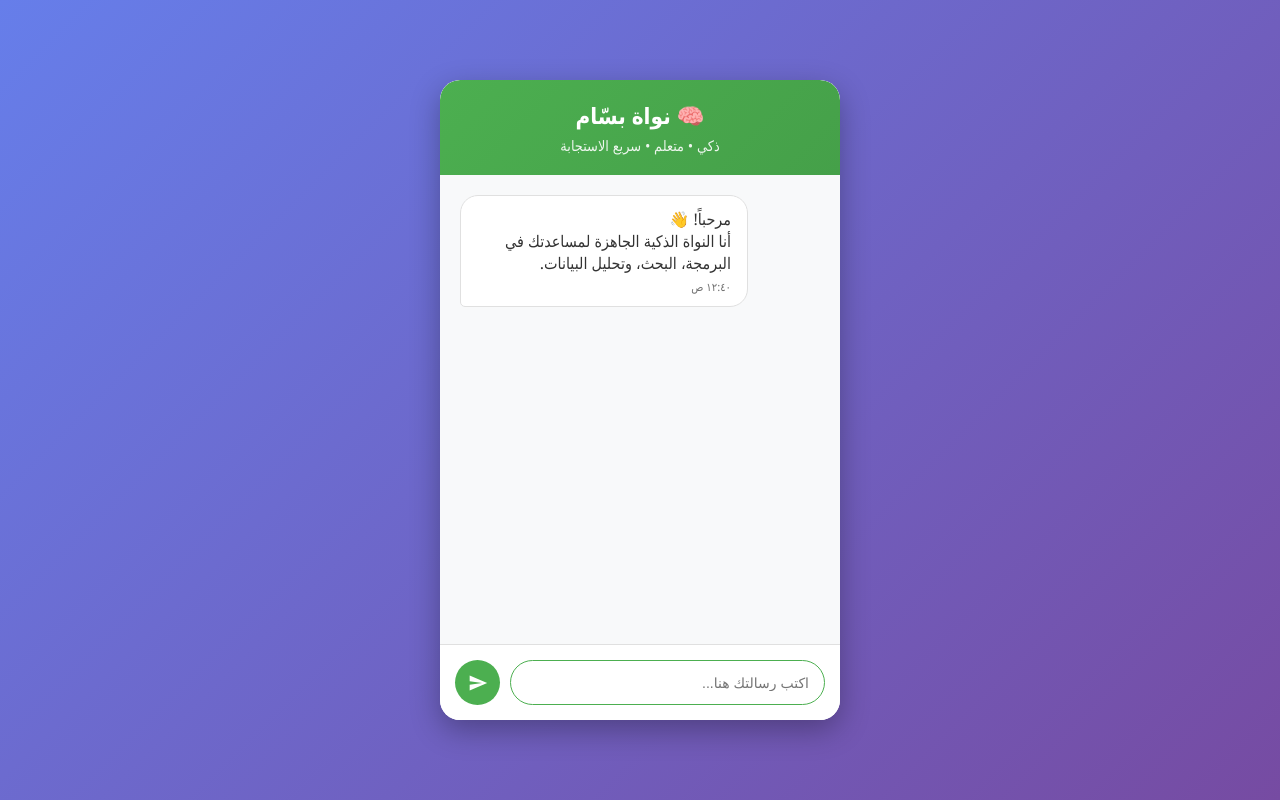
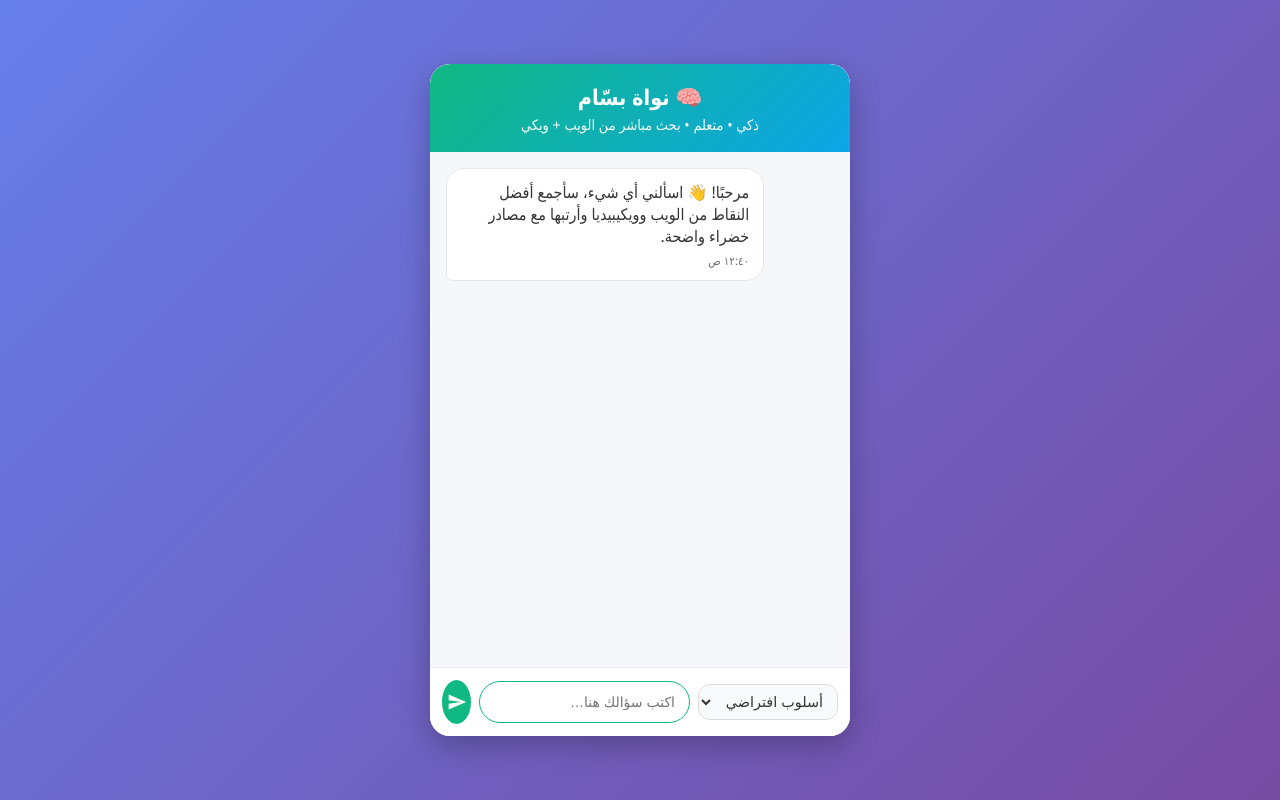
Before and after one commit to bassam-st/AI-Core-Engine-, a Python web app: template templates/index.html in a window 1280 px wide. Run offline with Jinja, Linux system fonts and the light colour scheme; the template is opened without the code that fills it, so the values that code supplies are empty.

Commit message:
Update index.html

```diff
--- a/templates/index.html
+++ b/templates/index.html
@@ -1,226 +1,90 @@
 <!DOCTYPE html>
 <html dir="rtl" lang="ar">
 <head>
-    <meta charset="UTF-8">
-    <meta name="viewport" content="width=device-width, initial-scale=1.0">
+  <meta charset="UTF-8" />
+  <meta name="viewport" content="width=device-width, initial-scale=1.0"/>
   <title>نواة بسّام الذكية</title>
   <style>
-        * {
-            margin: 0;
-            padding: 0;
-            box-sizing: border-box;
+    *{margin:0;padding:0;box-sizing:border-box}
+    body{
+      font-family:'Segoe UI',Tahoma,Geneva,Verdana,sans-serif;
+      background:linear-gradient(135deg,#667eea 0%,#764ba2 100%);
+      min-height:100vh;display:flex;justify-content:center;align-items:center;padding:16px
     }
+    .chat-container{
+      width:100%;max-width:420px;height:84vh;background:#fff;border-radius:20px;
+      box-shadow:0 10px 30px rgba(0,0,0,.25);display:flex;flex-direction:column;overflow:hidden
+    }
+    .chat-header{
+      background:linear-gradient(135deg,#10b981,#0ea5e9);
+      color:#fff;padding:18px 20px;text-align:center;border-radius:20px 20px 0 0
+    }
+    .chat-header h1{font-size:1.35rem;margin-bottom:4px}
+    .chat-header p{font-size:.9rem;opacity:.95}
 
-        body {
-            font-family: 'Segoe UI', Tahoma, Geneva, Verdana, sans-serif;
-            background: linear-gradient(135deg, #667eea 0%, #764ba2 100%);
-            height: 100vh;
-            display: flex;
-            justify-content: center;
-            align-items: center;
+    .chat-messages{flex:1;padding:16px;overflow-y:auto;background:#f6f7fb}
+    .message{
+      max-width:82%;margin-bottom:12px;padding:12px 14px;border-radius:18px;position:relative;
+      animation:fadeIn .25s ease-in
     }
+    @keyframes fadeIn{from{opacity:0;transform:translateY(8px)}to{opacity:1;transform:translateY(0)}}
 
-        .chat-container {
-            width: 90%;
-            max-width: 400px;
-            height: 80vh;
-            background: white;
-            border-radius: 20px;
-            box-shadow: 0 10px 30px rgba(0, 0, 0, 0.3);
-            display: flex;
-            flex-direction: column;
-            overflow: hidden;
+    .user-message{
+      background:#10b981;color:#fff;margin-left:auto;border-bottom-right-radius:6px;text-align:left
     }
+    .bot-message{
+      background:#fff;color:#333;border:1px solid #e6e6ea;margin-right:auto;border-bottom-left-radius:6px;text-align:right
+    }
+    .bot-message b{color:#0ea5e9}
+    .bot-message a{color:#16a34a;text-decoration:underline}
+    .bot-message a:hover{filter:brightness(1.15)}
+    .bot-message hr{border:0;height:1px;background:#ececf2;margin:10px 0}
 
-        .chat-header {
-            background: linear-gradient(135deg, #4CAF50, #45a049);
-            color: white;
-            padding: 20px;
-            text-align: center;
-            border-radius: 20px 20px 0 0;
+    .message-time{font-size:.72rem;opacity:.7;margin-top:6px;text-align:right}
+    .user-message .message-time{text-align:left}
+
+    .typing{display:none;margin-right:auto;background:#fff;color:#666;border:1px solid #eee;
+      border-bottom-left-radius:6px;padding:8px 12px;border-radius:14px}
+
+    .chat-input-wrap{padding:12px;background:#fff;border-top:1px solid #ececf2;display:flex;gap:8px;align-items:center}
+    .chat-input{flex:1;padding:12px 14px;border:1px solid #ddd;border-radius:24px;outline:none;font-size:14px}
+    .chat-input:focus{border-color:#10b981}
+    .send-btn{
+      background:#10b981;color:#fff;border:0;border-radius:50%;width:44px;height:44px;cursor:pointer;
+      display:flex;align-items:center;justify-content:center;transition:.2s
     }
-
-        .chat-header h1 {
-            font-size: 1.4em;
-            margin-bottom: 5px;
+    .send-btn:hover{transform:scale(1.03)}
+    .select-style{
+      border:1px solid #ddd;border-radius:12px;padding:8px 10px;background:#f9fafb;font-size:.9rem;color:#333
     }
-
-        .chat-header p {
-            font-size: 0.9em;
-            opacity: 0.9;
-        }
-
-        .chat-messages {
-            flex: 1;
-            padding: 20px;
-            overflow-y: auto;
-            background: #f8f9fa;
-        }
-
-        .message {
-            max-width: 80%;
-            margin-bottom: 15px;
-            padding: 12px 16px;
-            border-radius: 18px;
-            position: relative;
-            animation: fadeIn 0.3s ease-in;
-        }
-
-        @keyframes fadeIn {
-            from { opacity: 0; transform: translateY(10px); }
-            to { opacity: 1; transform: translateY(0); }
-        }
-
-        .user-message {
-            background: #4CAF50;
-            color: white;
-            margin-left: auto;
-            border-bottom-right-radius: 5px;
-            text-align: left;
-        }
-
-        .bot-message {
-            background: white;
-            color: #333;
-            border: 1px solid #e0e0e0;
-            margin-right: auto;
-            border-bottom-left-radius: 5px;
-            text-align: right;
-        }
-
-        .message-time {
-            font-size: 0.7em;
-            opacity: 0.7;
-            margin-top: 5px;
-            text-align: right;
-        }
-
-        .user-message .message-time {
-            text-align: left;
-        }
-
-        .chat-input-container {
-            padding: 15px;
-            background: white;
-            border-top: 1px solid #e0e0e0;
-            display: flex;
-            gap: 10px;
-        }
-
-        .chat-input {
-            flex: 1;
-            padding: 12px 15px;
-            border: 1px solid #ddd;
-            border-radius: 25px;
-            outline: none;
-            font-size: 14px;
-            transition: border-color 0.3s;
-        }
-
-        .chat-input:focus {
-            border-color: #4CAF50;
-        }
-
-        .send-button {
-            background: #4CAF50;
-            color: white;
-            border: none;
-            border-radius: 50%;
-            width: 45px;
-            height: 45px;
-            cursor: pointer;
-            display: flex;
-            align-items: center;
-            justify-content: center;
-            transition: background 0.3s;
-        }
-
-        .send-button:hover {
-            background: #45a049;
-        }
-
-        .send-button:active {
-            transform: scale(0.95);
-        }
-
-        .typing-indicator {
-            display: none;
-            padding: 10px 15px;
-            background: white;
-            border-radius: 18px;
-            margin-right: auto;
-            border-bottom-left-radius: 5px;
-            max-width: 80px;
-            color: #666;
-            font-style: italic;
-        }
-
-        /* تخصيص شريط التمرير */
-        .chat-messages::-webkit-scrollbar {
-            width: 6px;
-        }
-
-        .chat-messages::-webkit-scrollbar-track {
-            background: #f1f1f1;
-            border-radius: 10px;
-        }
-
-        .chat-messages::-webkit-scrollbar-thumb {
-            background: #c1c1c1;
-            border-radius: 10px;
-        }
-
-        .chat-messages::-webkit-scrollbar-thumb:hover {
-            background: #a8a8a8;
-        }
-
-        /* تصميم متجاوب */
-        @media (max-width: 480px) {
-            .chat-container {
-                width: 95%;
-                height: 90vh;
-                border-radius: 15px;
-            }
-
-            .message {
-                max-width: 85%;
-            }
-        }
+    @media (max-width:480px){.chat-container{height:90vh}}
   </style>
 </head>
 <body>
   <div class="chat-container">
-        <!-- رأس الشات -->
     <div class="chat-header">
       <h1>🧠 نواة بسّام</h1>
-            <p>ذكي • متعلم • سريع الاستجابة</p>
+      <p>ذكي • متعلم • بحث مباشر من الويب + ويكي</p>
     </div>
 
-        <!-- منطقة الرسائل -->
-        <div class="chat-messages" id="chatMessages">
-            <!-- رسالة ترحيب من البوت -->
+    <div class="chat-messages" id="messages">
       <div class="message bot-message">
-                مرحباً! 👋<br>
-                أنا النواة الذكية الجاهزة لمساعدتك في البرمجة، البحث، وتحليل البيانات.
-                <div class="message-time" id="currentTime"></div>
+        مرحبًا! 👋 اسألني أي شيء، سأجمع أفضل النقاط من الويب وويكيبيديا وأرتبها مع مصادر خضراء واضحة.
+        <div class="message-time" id="helloTime"></div>
       </div>
     </div>
 
-        <!-- مؤشر الكتابة -->
-        <div class="typing-indicator" id="typingIndicator">
-            البوت يكتب...
-        </div>
+    <div class="typing" id="typing">يكتب الآن…</div>
 
-        <!-- منطقة الإدخال -->
-        <div class="chat-input-container">
-            <input
-                type="text"
-                class="chat-input"
-                id="messageInput"
-                placeholder="اكتب رسالتك هنا..."
-                maxlength="500"
-            >
-            <button class="send-button" onclick="sendMessage()">
+    <div class="chat-input-wrap">
+      <select id="styleSel" class="select-style" title="أسلوب الرد">
+        <option value="">أسلوب افتراضي</option>
+        <option value="friendly">ودود</option>
+        <option value="formal">رسمي</option>
+        <option value="brief">مختصر</option>
+      </select>
+      <input id="inp" class="chat-input" type="text" placeholder="اكتب سؤالك هنا…" maxlength="500"/>
+      <button class="send-btn" id="sendBtn" aria-label="إرسال">
         <svg width="20" height="20" viewBox="0 0 24 24" fill="none">
           <path d="M2 21L23 12L2 3V10L17 12L2 14V21Z" fill="white"/>
         </svg>
@@ -229,119 +93,71 @@
   </div>
 
   <script>
-        // دالة للحصول على الوقت الحالي
-        function getCurrentTime() {
-            const now = new Date();
-            return now.toLocaleTimeString('ar-EG', {
-                hour: '2-digit',
-                minute: '2-digit',
-                hour12: true
-            });
+    const $ = (id) => document.getElementById(id);
+    const messages = $('messages');
+    const typing = $('typing');
+    const inp = $('inp');
+    const styleSel = $('styleSel');
+
+    function nowTime(){
+      const d = new Date();
+      return d.toLocaleTimeString('ar-EG',{hour:'2-digit',minute:'2-digit',hour12:true});
+    }
+    $('helloTime').textContent = nowTime();
+
+    function addMsg(html, who='bot'){
+      const div = document.createElement('div');
+      div.className = `message ${who==='user'?'user-message':'bot-message'}`;
+      div.innerHTML = html + `<div class="message-time">${nowTime()}</div>`;
+      messages.appendChild(div);
+      messages.scrollTop = messages.scrollHeight;
     }
 
-        // تحديث وقت الرسالة الترحيبية
-        document.getElementById('currentTime').textContent = getCurrentTime();
+    async function send(){
+      const q = inp.value.trim();
+      if(!q) return;
+      addMsg(q,'user');
+      inp.value = '';
+      typing.style.display = 'block';
+      messages.scrollTop = messages.scrollHeight;
 
-        // دالة إرسال الرسالة
-        async function sendMessage() {
-            const input = document.getElementById('messageInput');
-            const message = input.value.trim();
+      try{
+        const res = await fetch('/ask-live', {
+          method:'POST',
+          headers:{'Content-Type':'application/json'},
+          body: JSON.stringify({ message: q, style: styleSel.value || null })
+        });
+        const data = await res.json();
+        typing.style.display = 'none';
 
-            if (!message) return;
-
-            const chatMessages = document.getElementById('chatMessages');
-            const typingIndicator = document.getElementById('typingIndicator');
-
-            // إضافة رسالة المستخدم
-            const userMessageDiv = document.createElement('div');
-            userMessageDiv.className = 'message user-message';
-            userMessageDiv.innerHTML = `
-                ${message}
-                <div class="message-time">${getCurrentTime()}</div>
-            `;
-            chatMessages.appendChild(userMessageDiv);
-
-            // مسح حقل الإدخال
-            input.value = '';
-
-            // إظهار مؤشر الكتابة
-            typingIndicator.style.display = 'block';
-            chatMessages.scrollTop = chatMessages.scrollHeight;
-
-            try {
-                // إرسال الرسالة إلى الخادم
-                const response = await fetch('/api/chat', {
-                    method: 'POST',
-                    headers: {
-                        'Content-Type': 'application/json',
-                    },
-                    body: JSON.stringify({ message: message })
-                });
-
-                const data = await response.json();
-
-                // إخفاء مؤشر الكتابة
-                typingIndicator.style.display = 'none';
-
-                // إضافة رد البوت
-                if (data.ok) {
-                    const botMessageDiv = document.createElement('div');
-                    botMessageDiv.className = 'message bot-message';
-                    botMessageDiv.innerHTML = `
-                        ${data.reply.replace(/\n/g, '<br>')}
-                        <div class="message-time">${getCurrentTime()}</div>
-                    `;
-                    chatMessages.appendChild(botMessageDiv);
-                } else {
-                    const errorMessageDiv = document.createElement('div');
-                    errorMessageDiv.className = 'message bot-message';
-                    errorMessageDiv.innerHTML = `
-                        ❌ حدث خطأ في المعالجة<br>
-                        <small>${data.error || 'حاول مرة أخرى'}</small>
-                        <div class="message-time">${getCurrentTime()}</div>
-                    `;
-                    chatMessages.appendChild(errorMessageDiv);
+        if(!data.ok){
+          addMsg(`❌ حدث خطأ<br><small>${(data.error||'أعد المحاولة')}</small>`,'bot');
+          return;
         }
 
-            } catch (error) {
-                // إخفاء مؤشر الكتابة وإظهار خطأ
-                typingIndicator.style.display = 'none';
+        // جواب المولّد (يحوي أقسام وفواصل). نسمح بالروابط الخضراء القادمة من السيرفر.
+        let html = (data.answer || '').replace(/\n/g,'<br>');
 
-                const errorMessageDiv = document.createElement('div');
-                errorMessageDiv.className = 'message bot-message';
-                errorMessageDiv.innerHTML = `
-                    ❌ خطأ في الاتصال بالخادم<br>
-                    <small>تأكد من اتصال الإنترنت</small>
-                    <div class="message-time">${getCurrentTime()}</div>
-                `;
-                chatMessages.appendChild(errorMessageDiv);
+        // إن كانت هناك قائمة مصادر، نعرضها أسفل الرد أيضًا.
+        if(Array.isArray(data.sources) && data.sources.length){
+          const items = data.sources.map(s => {
+            const title = s.title || s.link || '';
+            const href = s.link || s.href || '';
+            return `<li><a href="${href}" target="_blank" rel="noopener">${title}</a></li>`;
+          }).join('');
+          html += `<hr><b>المصادر:</b><ul style="padding-right:18px;margin-top:6px">${items}</ul>`;
         }
 
-            // التمرير إلى الأسفل
-            chatMessages.scrollTop = chatMessages.scrollHeight;
+        addMsg(html,'bot');
+      }catch(e){
+        typing.style.display = 'none';
+        addMsg(`❌ خطأ في الاتصال بالخادم<br><small>تأكد من الإنترنت ثم حاول ثانية</small>`,'bot');
+      }
     }
 
-        // إرسال بالزر Enter
-        document.getElementById('messageInput').addEventListener('keypress', function(e) {
-            if (e.key === 'Enter') {
-                sendMessage();
-            }
-        });
-
-        // التركيز على حقل الإدخال عند التحميل
-        document.getElementById('messageInput').focus();
-
-        // دالة لمسح الشات (يمكن إضافتها لزر في المستقبل)
-        function clearChat() {
-            const chatMessages = document.getElementById('chatMessages');
-            chatMessages.innerHTML = `
-                <div class="message bot-message">
-                    مرحباً! 👋<br>
-                    أنا النواة الذكية الجاهزة لمساعدتك في البرمجة، البحث، وتحليل البيانات.
-                    <div class="message-time">${getCurrentTime()}</div>
-                </div>
-            `;
-        }
+    $('sendBtn').addEventListener('click', send);
+    inp.addEventListener('keydown', (e)=>{ if(e.key==='Enter') send(); });
+    inp.focus();
   </script>
 </body>
 </html>
```
Lines whose indentation alone changed are shown as unchanged.
